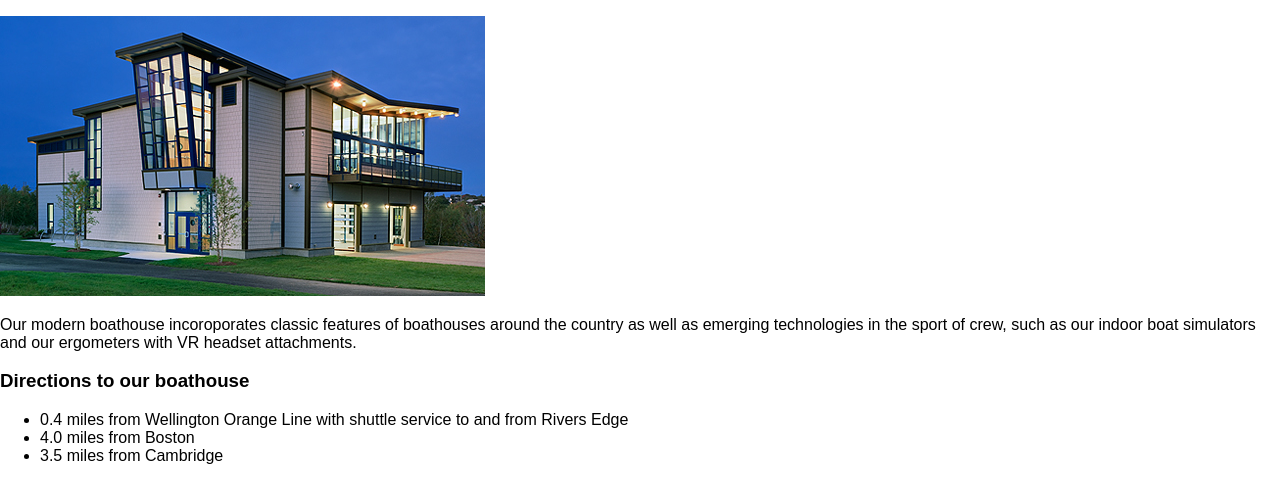
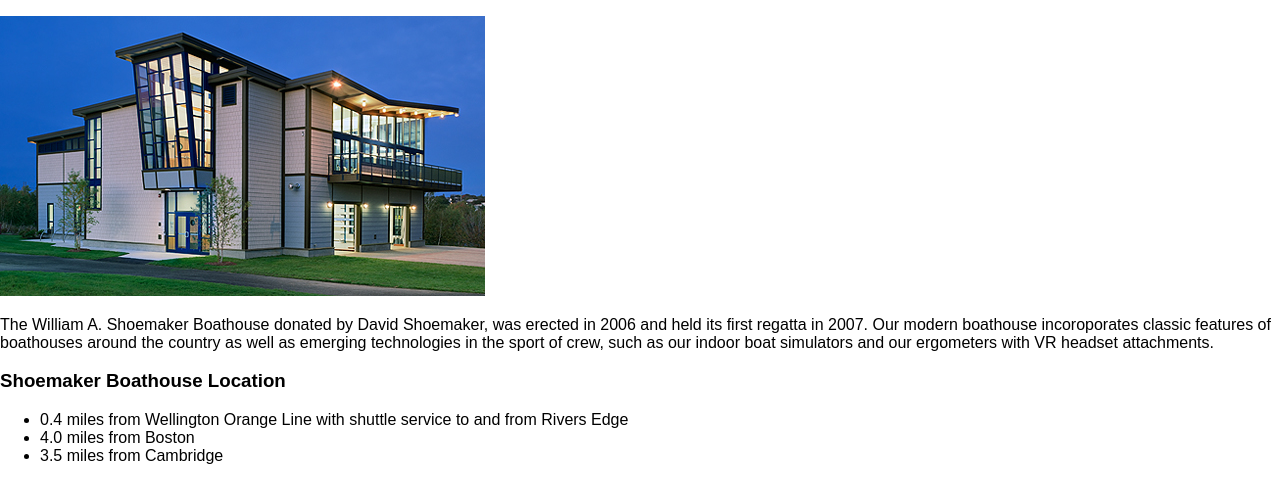
Before and after one commit to asahrawat/Tufts-Crew, a plain HTML site: page AboutUs.html in a window 1280 px wide. Shown: the part 153-656 px from the top of the page. Drawn offline with Linux system fonts and the light colour scheme.

Commit message:
added location info for boathouse

```diff
--- a/AboutUs.html
+++ b/AboutUs.html
@@ -7,6 +7,7 @@
     <link rel="stylesheet" href="style.css" />
     <meta charset="utf-8" />
     <script src="jquery-3.3.1.min.js"></script>
+
   </head>
 
   <body>
@@ -33,13 +34,14 @@
       <h3> The Shoemaker Boathouse </h3>
 
 
-      <img src="boathouse.jpg" alt="Tufts Boathouse" height="280" width="485">
+      <img src="boathouse.jpg" alt="Tufts Shoemaker Boathouse" height="280" width="485">
 
-      <p> Our modern boathouse incoroporates classic features of boathouses around the country
+      <p> The William A. Shoemaker Boathouse donated by David Shoemaker, was erected in 2006 and held its first regatta in 2007.
+          Our modern boathouse incoroporates classic features of boathouses around the country
           as well as emerging technologies in the sport of crew, such as our indoor boat simulators
           and our ergometers with VR headset attachments.</p>
 
-      <h3> Directions to our boathouse </h3>
+      <h3> Shoemaker Boathouse Location </h3>
 
       <ul>
         <li>0.4 miles from Wellington Orange Line with shuttle service to and from Rivers Edge</li>
```
Also changed, not shown: styleAbout.css (added).
